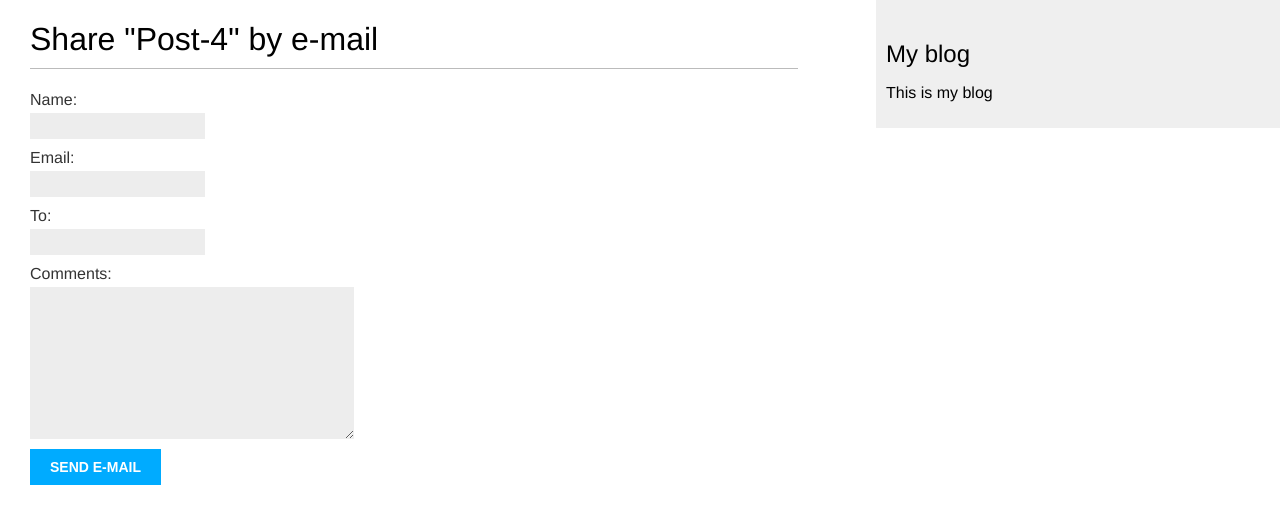
After one commit to Igorek1986/django_4_example, a Django app: page /blog/7/share/ in a window 1280 px wide. The commit adds this page. Shown: the top 524 px of the page. Run offline with Django 4.2, Linux system fonts and the light colour scheme; data comes from the database, SQL or seed files in the repository.

Commit message:
added method 'post share' via email, added setting email and env.template

```diff
--- /dev/null
+++ b/blog/mysite/blog/forms.py
@@ -0,0 +1,8 @@
+from django import forms
+
+
+class EmailPostForm(forms.Form):
+    name = forms.CharField(max_length=25)
+    email = forms.EmailField()
+    to = forms.EmailField()
+    comments = forms.CharField(required=False, widget=forms.Textarea)
--- a/blog/mysite/blog/templates/blog/post/detail.html
+++ b/blog/mysite/blog/templates/blog/post/detail.html
@@ -10,4 +10,9 @@
     Published {{ post.publish }} by {{ post.author }}
   </p>
   {{ post.body|linebreaks }}
+  <p>
+    <a href="{% url "blog:post_share" post.id %}">
+      Share this post
+    </a>
+  </p>
 {% endblock %}
--- a/blog/mysite/blog/templates/blog/post/list.html
+++ b/blog/mysite/blog/templates/blog/post/list.html
@@ -17,5 +17,5 @@
     </p>
     {{ post.blog|truncatewords:30|linebreaks }}
   {% endfor %}
-  {% include "paginator.html" with page=posts %}
+  {% include "paginator.html" with page=page_obj %}
 {% endblock %}
--- /dev/null
+++ b/blog/mysite/blog/templates/blog/post/share.html
@@ -0,0 +1,21 @@
+{% extends "blog/base.html" %}
+
+{% block title %}
+  Share a post
+{% endblock %}
+
+{% block content %}
+  {% if sent %}
+    <h1>E-mail successfully sent</h1>
+    <p>"{{ post.title }}" was successfully sent
+      to {{ form.cleaned_data.to }}
+    </p>
+  {% else %}
+    <h1>Share "{{ post.title }}" by e-mail</h1>
+    <form method="post">
+      {{ form.as_p }}
+      {% csrf_token %}
+      <input type="submit" value="Send e-mail">
+    </form>
+  {% endif %}
+{% endblock %}
--- a/blog/mysite/blog/urls.py
+++ b/blog/mysite/blog/urls.py
@@ -1,14 +1,16 @@
 from django.urls import path
-from .views import post_detail, post_list
+from .views import post_detail, post_list, PostListView, post_share
 
 app_name = "blog"
 
 urlpatterns = [
-    path("", post_list, name="post_list"),
+    # path("", post_list, name="post_list"),
+    path("", PostListView.as_view(), name="post_list"),
     # path("<int:id>/", post_detail, name="post_detail"),
     path(
         "<int:year>/<int:month>/<int:day>/<slug:post>/",
         post_detail,
         name="post_detail",
     ),
+    path("<int:post_id>/share/", post_share, name="post_share"),
 ]
--- a/blog/mysite/blog/views.py
+++ b/blog/mysite/blog/views.py
@@ -2,6 +2,20 @@ from django.http import HttpRequest, HttpResponse, Http404
 from django.shortcuts import render, get_object_or_404
 from .models import Post
 from django.core.paginator import Paginator, PageNotAnInteger, EmptyPage
+from django.views.generic import ListView
+from .forms import EmailPostForm
+from django.core.mail import send_mail
+
+
+class PostListView(ListView):
+    """
+    Альтернативное представление списка постов
+    """
+
+    queryset = Post.published.all()
+    context_object_name = "posts"
+    paginate_by = 3
+    template_name = "blog/post/list.html"
 
 
 def post_list(request):
@@ -35,3 +49,26 @@ def post_detail(request: HttpRequest, year, month, day, post) -> HttpResponse:
     )
 
     return render(request, "./blog/post/detail.html", {"post": post})
+
+
+def post_share(request, post_id):
+    # Извлечь пост по индификатору id
+    post = get_object_or_404(Post, id=post_id, status=Post.Status.PUBLISHED)
+    sent = False
+    if request.method == "POST":
+        # Форма была передана на обработку
+        form = EmailPostForm(request.POST)
+        if form.is_valid():
+            # Поля формы успешно прошли валидацию
+            cd = form.cleaned_data
+            # ... отправить электронное письмо
+            post_url = request.build_absolute_uri(post.get_absolute_url())
+            subject = f"{cd['name']} recommends you read {post.title}"
+            message = f"Read {post.title} at {post_url}\n\n {cd['name']}'s comments: {cd['comments']}"
+            send_mail(subject, message, "9129910001@mail.ru", [cd["to"]])
+            sent = True
+    else:
+        form = EmailPostForm()
+    return render(
+        request, "blog/post/share.html", {"post": post, "form": form, "sent": sent}
+    )
--- a/blog/mysite/mysite/__init__.py
+++ b/blog/mysite/mysite/__init__.py
@@ -0,0 +1,2 @@
+EMAIL_HOST_USER = "9129910001@mail.ru"
+EMAIL_HOST_PASSWORD = "bdjSnjkKggydRmhhgDhC"
--- a/pyproject.toml
+++ b/pyproject.toml
@@ -11,6 +11,7 @@ python = "^3.11"
 django = "^4.2.6"
 django-stubs = "^4.2.4"
 django-types = "^0.18.0"
+python-dotenv = "^1.0.0"
 
 
 [build-system]
```
Also changed, not shown: blog/mysite/mysite/settings.py (+16 -0 lines), 3 other files.
